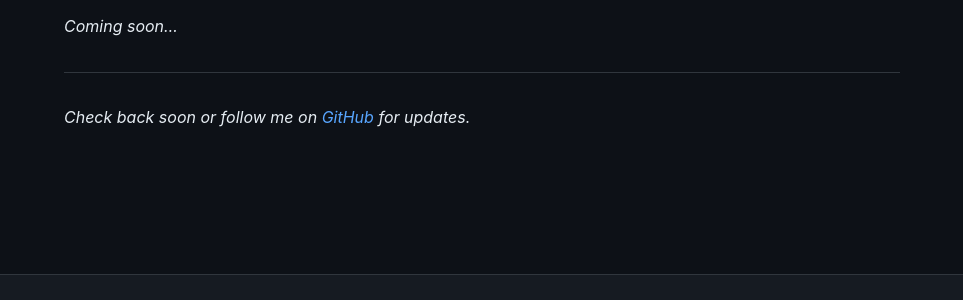
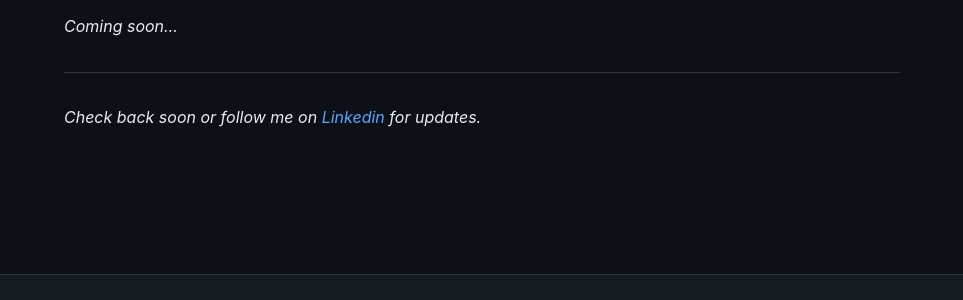
Before and after one commit to JustinGold-infosec/JustinGold-infosec.github.io, a Jekyll site: the page built from projects.md, in a window 1280 px wide. Shown: the part 498-798 px from the top of the page, without its empty margins (158-1121 px from the left). Built offline with Jekyll 4.4.1, drawn with Linux system fonts in a browser that asks for light colours.

Commit message:
Update GitHub link to LinkedIn for updates

```diff
--- a/projects.md
+++ b/projects.md
@@ -27,4 +27,4 @@ A collection of security projects, write-ups, and tools I've built or contribute
 
 ---
 
-*Check back soon or follow me on [GitHub](https://github.com/JustinGold-infosec) for updates.*
+*Check back soon or follow me on [Linkedin](https://www.linkedin.com/in/justinit/) for updates.*
```
